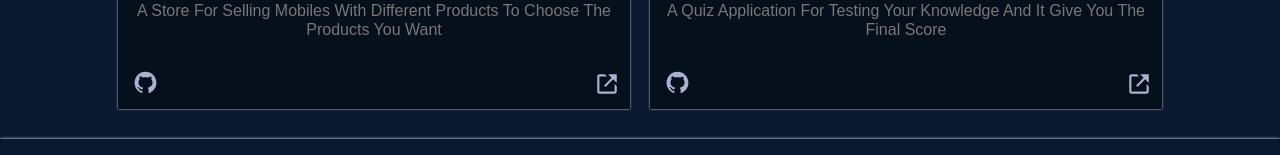
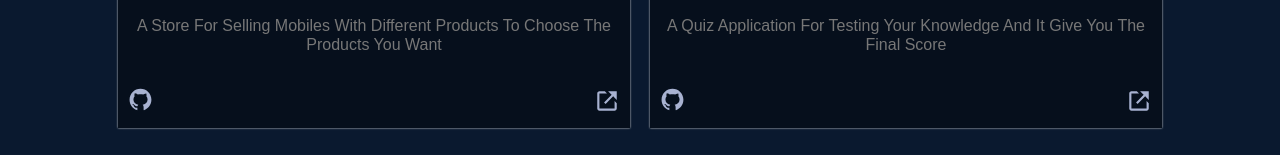
Before and after one commit to Mohamed-zakaria-coder/Portfolio, a React (Create React App) app: page /#/ in a window 1280 px wide. Shown: the part 2893-3048 px from the top of the page. Built offline with nearby package versions, Linux system fonts and the light colour scheme; a web font is replaced by a local one.

Commit message:
FIX netlify deploy

```diff
--- a/package.json
+++ b/package.json
@@ -2,7 +2,7 @@
   "name": "my-app",
   "version": "0.1.0",
   "private": false,
-  "homepage": "./",
+  "homepage": ".",
   "dependencies": {
     "@emailjs/browser": "^3.7.0",
     "@testing-library/jest-dom": "^5.16.4",
--- a/src/components/home/Work.js
+++ b/src/components/home/Work.js
@@ -68,6 +68,9 @@ const Work = () => {
               rel="noreferrer"
             >
               <AiFillGithub className="github" />
+            </a>
+            <a>
+            <SiNetlify className = "netlify"/>
             </a>
             <a
               href="https://mohamed-zakaria-coder.github.io/Cashier/"
--- a/src/styles/home/work.css
+++ b/src/styles/home/work.css
@@ -86,7 +86,7 @@ a:visited {
   color: #5ef0cf;
 }
 .content-parent{
-  padding: 6  px;
+  padding: 6px;
 }
 .content-heading {
   color: #ccd6f6;
@@ -104,7 +104,7 @@ a:visited {
 .netlify,
 .github {
   color: #a8b2d1;
-  margin-left: 10px;
+  margin: 2px 5px;
   font-size: 25px;
 }
 .heroku:hover,
```
